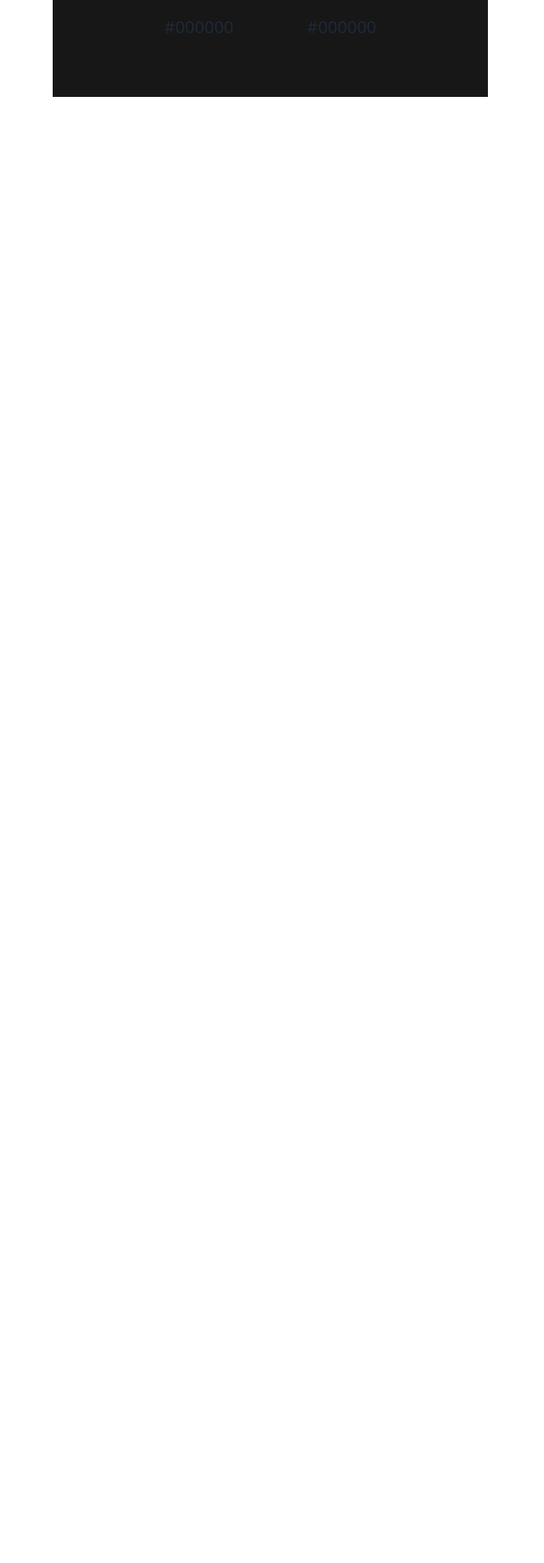
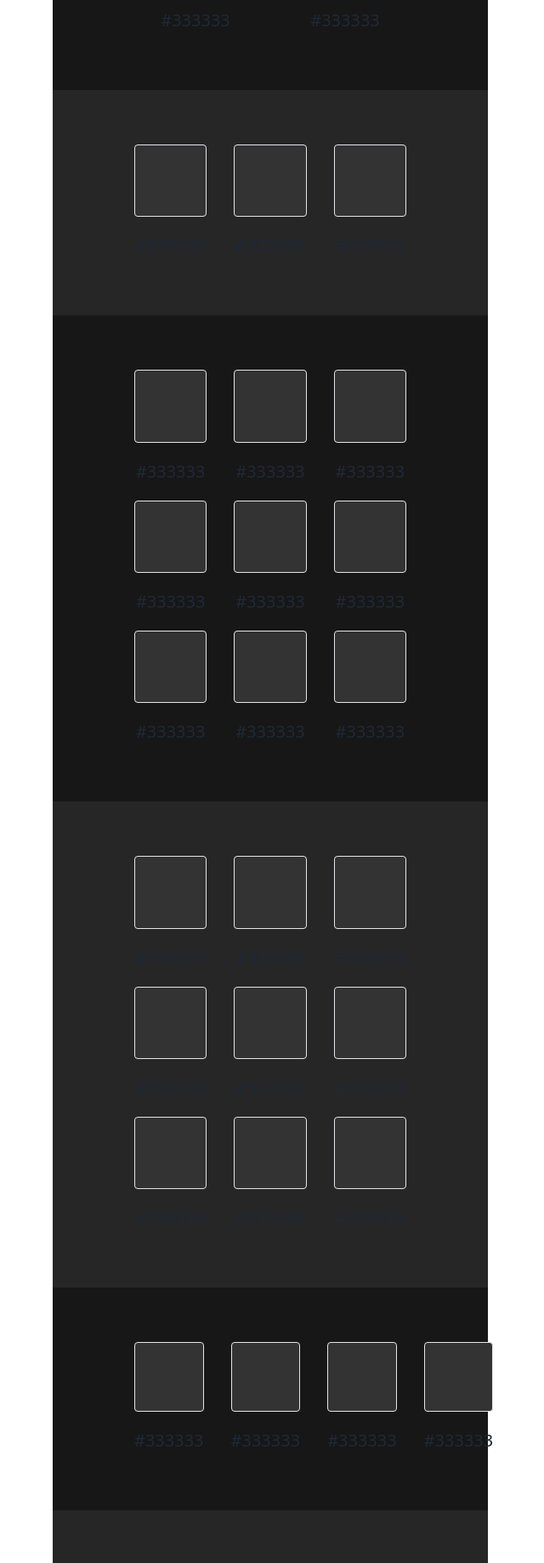
Before and after one commit to wandy0394/palette, a React (Vite) app in the folder palette/: page / in a window 1280 px wide. Shown: the part 744-2583 px from the top of the page at 85% size, without its empty margins (322-962 px from the left). Before the commit the page ends 858 px from the top, so only its background shows below. Built offline with nearby package versions, Linux system fonts and the light colour scheme.

Commit message:
Tetratic, square, analogous, split complementary, triadic schemes implemented

```diff
--- /dev/null
+++ b/palette/src/components/SchemeGrid.tsx
@@ -0,0 +1,30 @@
+import { HEX, SchemeOutput } from "../types/colours"
+import ColouredSquare from "./ColouredSquare"
+
+export default function SchemeGrid(props:{schemes:SchemeOutput}) {
+    const {schemes} = props
+    return (
+        <div className='w-full flex flex-col items-center justify-center gap-4'>
+            {
+                (schemes !== null) && (
+                    schemes.schemes.map(scheme=>{
+                        return (
+                            <div className='flex items-center gap-8 w-full'>
+                                {
+                                    scheme.map(colour=>{
+                                        return (
+                                            <div className='flex flex-col gap-4 w-full items-center'>
+                                                <ColouredSquare colour={colour}/>
+                                                <div className='prose-xl'>#{colour}</div>
+                                            </div>
+                                        )
+                                    })
+                                }
+                            </div>
+                        )
+                    })
+                )
+            }
+        </div>
+)
+}
--- a/palette/src/pages/palette.tsx
+++ b/palette/src/pages/palette.tsx
@@ -2,13 +2,18 @@ import ColourPickerSection from "../sections/ColourPickerSection";
 import { HEX } from "../types/colours";
 import {useState} from 'react'
 import ComplementaryScheme from "../sections/ComplementaryScheme";
+import TriadicScheme from "../sections/TriadicScheme";
+import SplitComplementary from "../sections/SplitComplementary";
+import AnalogousScheme from "../sections/AnalogousScheme";
+import SquareScheme from "../sections/SquareScheme";
+import TetraticScheme from "../sections/TetraticScheme";
 
 
 
 
 export default function Palette() {
     const [colours, setColours] = useState<HEX[]>(['33333', '4a4a4a', '6f6f6f'])
-    const [dominantColour, setDominantColour] = useState<HEX>('000000')
+    const [dominantColour, setDominantColour] = useState<HEX>('333333')
     function generatePalettes() {
         setDominantColour(colours[0])
     }
@@ -22,6 +27,21 @@ export default function Palette() {
             <section className='bg-neutral-900 w-full py-16 px-24'>
                 <ComplementaryScheme rgb={dominantColour} />
             </section>
+            <section className='bg-neutral-800 w-full py-16 px-24'>
+                <TriadicScheme rgb={dominantColour} />
+            </section>
+            <section className='bg-neutral-900 w-full py-16 px-24'>
+                <SplitComplementary rgb={dominantColour} />
+            </section>
+            <section className='bg-neutral-800 w-full py-16 px-24'>
+                <AnalogousScheme rgb={dominantColour} />
+            </section>
+            <section className='bg-neutral-900 w-full py-16 px-24'>
+                <SquareScheme rgb={dominantColour} />
+            </section>
+            <section className='bg-neutral-800 w-full py-16 px-24'>
+                <TetraticScheme rgb={dominantColour} />
+            </section>
         </div>
     )
 }
--- a/palette/src/sections/AnalogousScheme.tsx
+++ b/palette/src/sections/AnalogousScheme.tsx
@@ -1,3 +1,27 @@
-export default function AnalogousScheme() {
+import PaletteGenerator from "../model/paletteGenerator"
+import ColourConverter from "../model/colourConverter"
+import { HEX, SchemeOutput } from "../types/colours"
+import ColouredSquare from "../components/ColouredSquare"
+import {useState, useEffect} from 'react'
+import SchemeGrid from "../components/SchemeGrid"
 
+const pg = new PaletteGenerator(new ColourConverter)
+type Props = {
+    rgb:HEX
 }
+
+export default function AnalogousScheme(props:Props) {
+    const {rgb} = props
+    const [schemes, setSchemes] = useState<SchemeOutput>({schemes:[[]]})
+
+    useEffect(()=>{
+        setSchemes(pg.getAnalogousScheme(rgb))
+    }, [rgb])
+
+
+    return (
+        <div className='w-full flex flex-col items-center justify-center gap-4'>
+            <SchemeGrid schemes={schemes}/>
+        </div>
+    )
+}
--- a/palette/src/sections/ComplementaryScheme.tsx
+++ b/palette/src/sections/ComplementaryScheme.tsx
@@ -3,6 +3,7 @@ import ColourConverter from "../model/colourConverter"
 import { HEX, SchemeOutput } from "../types/colours"
 import ColouredSquare from "../components/ColouredSquare"
 import {useState, useEffect} from 'react'
+import SchemeGrid from "../components/SchemeGrid"
 
 const pg = new PaletteGenerator(new ColourConverter)
 type Props = {
@@ -20,21 +21,7 @@ export default function ComplementaryScheme(props:Props) {
 
     return (
         <div className='w-full flex items-center justify-center gap-4'>
-            {
-                (schemes !== null) && (
-                    schemes.schemes.map(scheme=>{
-                        return scheme.map(colour=>{
-                            return (
-                                <div className='flex flex-col gap-4 w-full items-center'>
-                                    <ColouredSquare colour={colour}/>
-                                    <div className='prose-xl'>#{colour}</div>
-                                </div>
-                            )
-                        })
-
-                    })
-                )
-            }
+            <SchemeGrid schemes={schemes}/>
         </div>
     )
 }
--- a/palette/src/sections/SplitComplementary.tsx
+++ b/palette/src/sections/SplitComplementary.tsx
@@ -1,3 +1,27 @@
-export default function SplitComplementary() {
+import PaletteGenerator from "../model/paletteGenerator"
+import ColourConverter from "../model/colourConverter"
+import { HEX, SchemeOutput } from "../types/colours"
+import ColouredSquare from "../components/ColouredSquare"
+import {useState, useEffect} from 'react'
+import SchemeGrid from "../components/SchemeGrid"
 
+const pg = new PaletteGenerator(new ColourConverter)
+type Props = {
+    rgb:HEX
 }
+
+export default function SplitComplementary(props:Props) {
+    const {rgb} = props
+    const [schemes, setSchemes] = useState<SchemeOutput>({schemes:[[]]})
+
+    useEffect(()=>{
+        setSchemes(pg.getSplitComplementaryScheme(rgb))
+    }, [rgb])
+
+
+    return (
+        <div className='w-full flex flex-col items-center justify-center gap-4'>
+            <SchemeGrid schemes={schemes}/>
+        </div>
+    )
+}
--- a/palette/src/sections/SquareScheme.tsx
+++ b/palette/src/sections/SquareScheme.tsx
@@ -1,3 +1,27 @@
-export default function SquareScheme() {
+import PaletteGenerator from "../model/paletteGenerator"
+import ColourConverter from "../model/colourConverter"
+import { HEX, SchemeOutput } from "../types/colours"
+import ColouredSquare from "../components/ColouredSquare"
+import {useState, useEffect} from 'react'
+import SchemeGrid from "../components/SchemeGrid"
 
+const pg = new PaletteGenerator(new ColourConverter)
+type Props = {
+    rgb:HEX
 }
+
+export default function SquareScheme(props:Props) {
+    const {rgb} = props
+    const [schemes, setSchemes] = useState<SchemeOutput>({schemes:[[]]})
+
+    useEffect(()=>{
+        setSchemes(pg.getSquareScheme(rgb))
+    }, [rgb])
+
+
+    return (
+        <div className='w-full flex items-center justify-center gap-4'>
+            <SchemeGrid schemes={schemes}/>
+        </div>
+    )
+}
--- a/palette/src/sections/TetraticScheme.tsx
+++ b/palette/src/sections/TetraticScheme.tsx
@@ -1,3 +1,27 @@
-export default function TetraticScheme() {
+import PaletteGenerator from "../model/paletteGenerator"
+import ColourConverter from "../model/colourConverter"
+import { HEX, SchemeOutput } from "../types/colours"
+import ColouredSquare from "../components/ColouredSquare"
+import {useState, useEffect} from 'react'
+import SchemeGrid from "../components/SchemeGrid"
 
+const pg = new PaletteGenerator(new ColourConverter)
+type Props = {
+    rgb:HEX
 }
+
+export default function TetraticScheme(props:Props) {
+    const {rgb} = props
+    const [schemes, setSchemes] = useState<SchemeOutput>({schemes:[[]]})
+
+    useEffect(()=>{
+        setSchemes(pg.getTetraticScheme(rgb))
+    }, [rgb])
+
+
+    return (
+        <div className='w-full flex flex-col items-center justify-center gap-4'>
+            <SchemeGrid schemes={schemes}/>
+        </div>
+    )
+}
--- a/palette/src/sections/TriadicScheme.tsx
+++ b/palette/src/sections/TriadicScheme.tsx
@@ -1,3 +1,27 @@
-export default function TriadicScheme() {
+import PaletteGenerator from "../model/paletteGenerator"
+import ColourConverter from "../model/colourConverter"
+import { HEX, SchemeOutput } from "../types/colours"
+import ColouredSquare from "../components/ColouredSquare"
+import {useState, useEffect} from 'react'
+import SchemeGrid from "../components/SchemeGrid"
 
+const pg = new PaletteGenerator(new ColourConverter)
+type Props = {
+    rgb:HEX
 }
+
+export default function TriadicScheme(props:Props) {
+    const {rgb} = props
+    const [schemes, setSchemes] = useState<SchemeOutput>({schemes:[[]]})
+
+    useEffect(()=>{
+        setSchemes(pg.getTriadicColourScheme(rgb))
+    }, [rgb])
+
+
+    return (
+        <div className='w-full flex flex-col items-center justify-center gap-4'>
+            <SchemeGrid schemes={schemes}/>
+        </div>
+    )
+}
```
